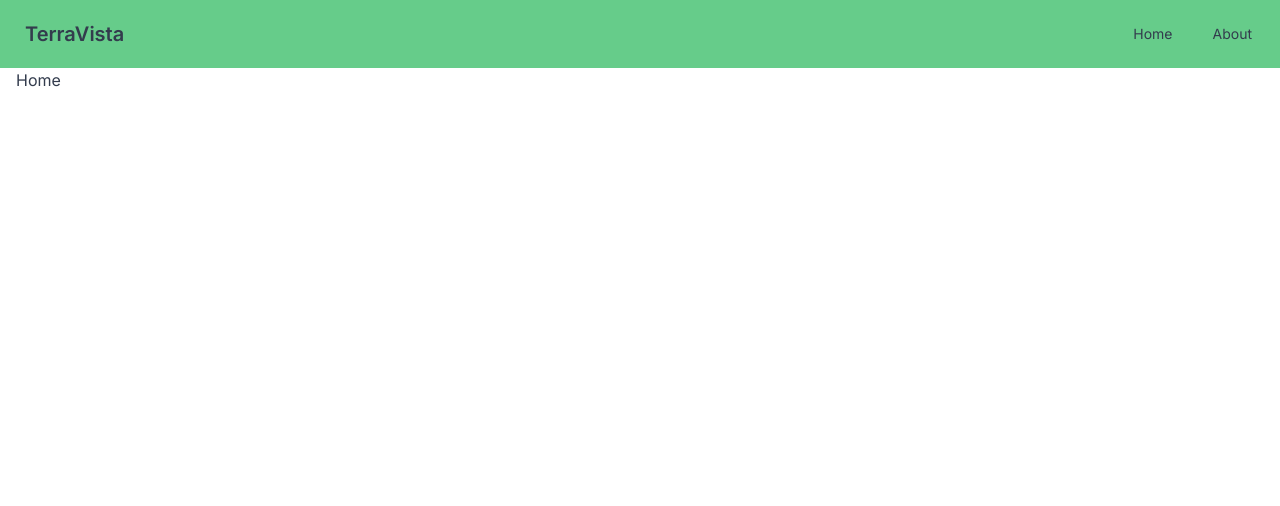
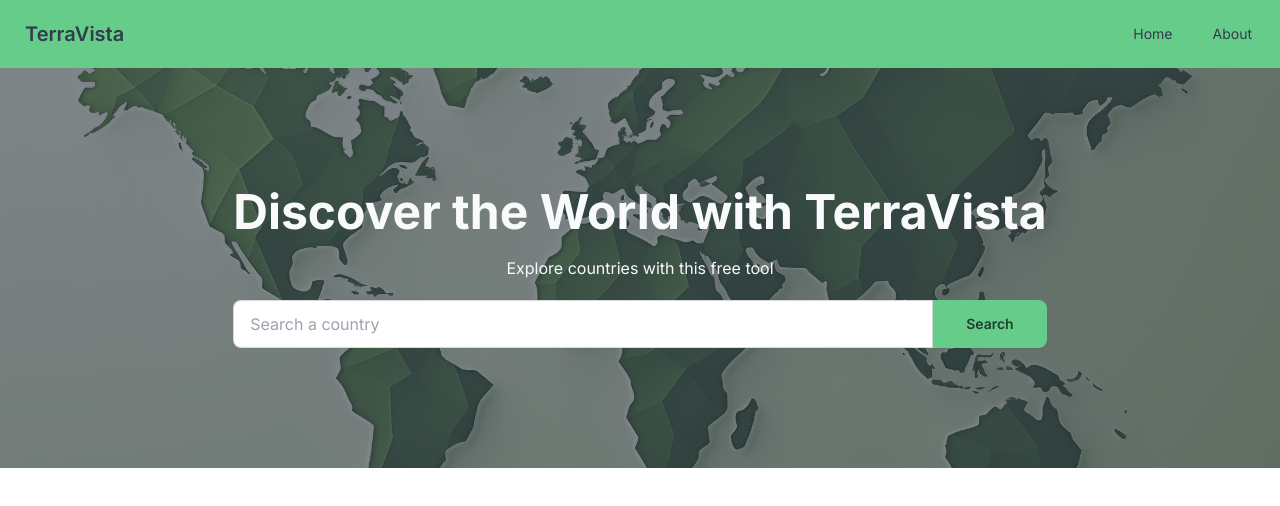
Before and after one commit to jmartindg/TerraVista, a React (Vite) app: page / in a window 1280 px wide. Shown: the top 506 px of the page. Built offline with nearby package versions, Linux system fonts and the light colour scheme.

Commit message:
hero section added

```diff
--- /dev/null
+++ b/src/components/Hero.tsx
@@ -0,0 +1,27 @@
+import Image from "../../public/world-map-min.png";
+
+const Hero = () => {
+  const backgroundImage = Image;
+
+  return (
+    <section className="hero min-h-[50vh]" style={{ backgroundImage: `url(${backgroundImage})` }}>
+      <div className="hero-overlay bg-opacity-60"></div>
+      <div className="hero-content text-center text-neutral-content">
+        <div className="container">
+          <h1 className="mb-5 text-2xl md:text-3xl lg:text-5xl font-bold">Discover the World with TerraVista</h1>
+          <p className="mb-5">Explore countries with this free tool</p>
+          <form className="flex items-center flex-col lg:flex-row space-y-2 lg:space-y-0">
+            <input
+              type="text"
+              placeholder="Search a country"
+              className="input input-bordered w-full text-black lg:rounded-r-none"
+            />
+            <button className="btn btn-primary lg:rounded-l-none px-8 w-full lg:w-auto">Search</button>
+          </form>
+        </div>
+      </div>
+    </section>
+  );
+};
+
+export default Hero;
--- a/src/pages/Home.tsx
+++ b/src/pages/Home.tsx
@@ -1,7 +1,9 @@
+import Hero from "../components/Hero";
+
 const Home = () => {
   return (
-    <main className="container px-4">
-      <p>Home</p>
+    <main>
+      <Hero />
     </main>
   );
 };
```
Also changed, not shown: public/world-map-min.png (added).
